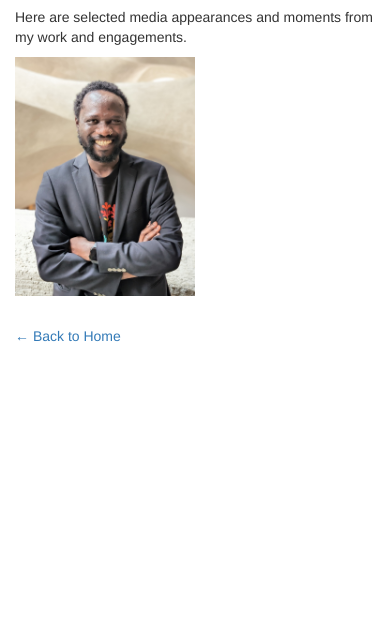
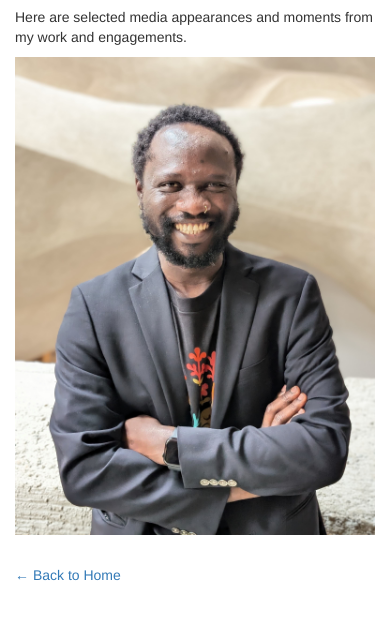
Before and after one commit to noaholadele/noaholadele.github.io, a plain HTML site: page media.html in a window 390 px wide. Shown: the part 63-682 px from the top of the page. Drawn offline with nearby package versions, Linux system fonts and the light colour scheme.

Commit message:
Improve media page responsiveness

```diff
--- a/media.html
+++ b/media.html
@@ -2,6 +2,8 @@
 <html lang="en">
 <head>
   <meta charset="utf-8">
+  <meta name="viewport" content="width=device-width, initial-scale=1">
+  <meta name="description" content="Selected media appearances and engagements featuring Noah Ọládélé.">
   <title>Media - Noah Ọládélé</title>
   <link rel="icon" type="image/png" href="photo.png">
   <link rel="stylesheet" href="https://maxcdn.bootstrapcdn.com/bootstrap/3.3.6/css/bootstrap.min.css">
@@ -10,7 +12,8 @@
       margin-bottom: 30px;
     }
     .media-item img {
-      max-width: 50%;
+      width: 100%;
+      max-width: 640px;
       height: auto;
       display: block;
       margin-bottom: 10px;
@@ -19,20 +22,19 @@
 </head>
 <body>
 
-<div class="container">
+<main class="container">
   <h1>Media</h1>
   <p>Here are selected media appearances and moments from my work and engagements.</p>
 
   <div class="media-item">
-    <img src="img/Media1.JPG" alt="Media Image 1">
-    <p></p>
+    <img src="img/Media1.JPG" alt="Noah Ọládélé at a media engagement">
   </div>
 
   <!-- Additional Media Items can be added here -->
 
   <a href="index.html">&larr; Back to Home</a>
 
-</div>
+</main>
 
 </body>
 </html>
```
